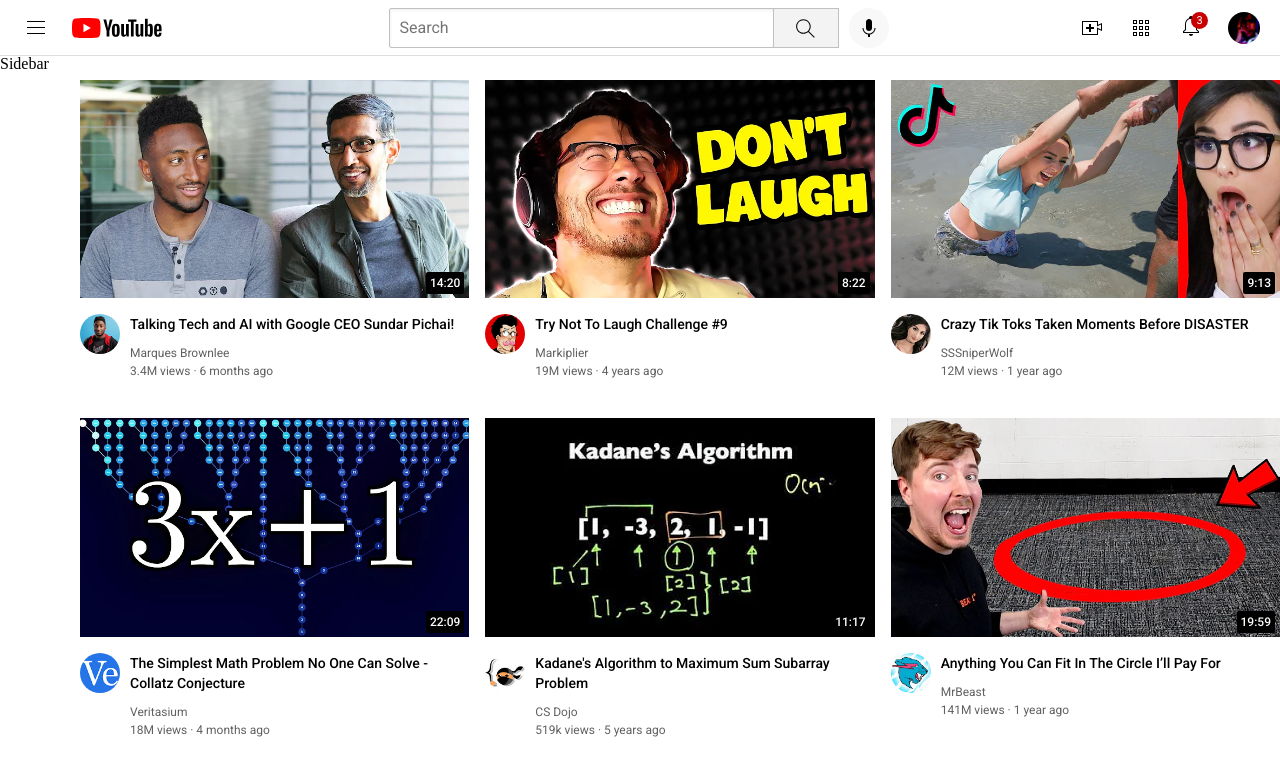
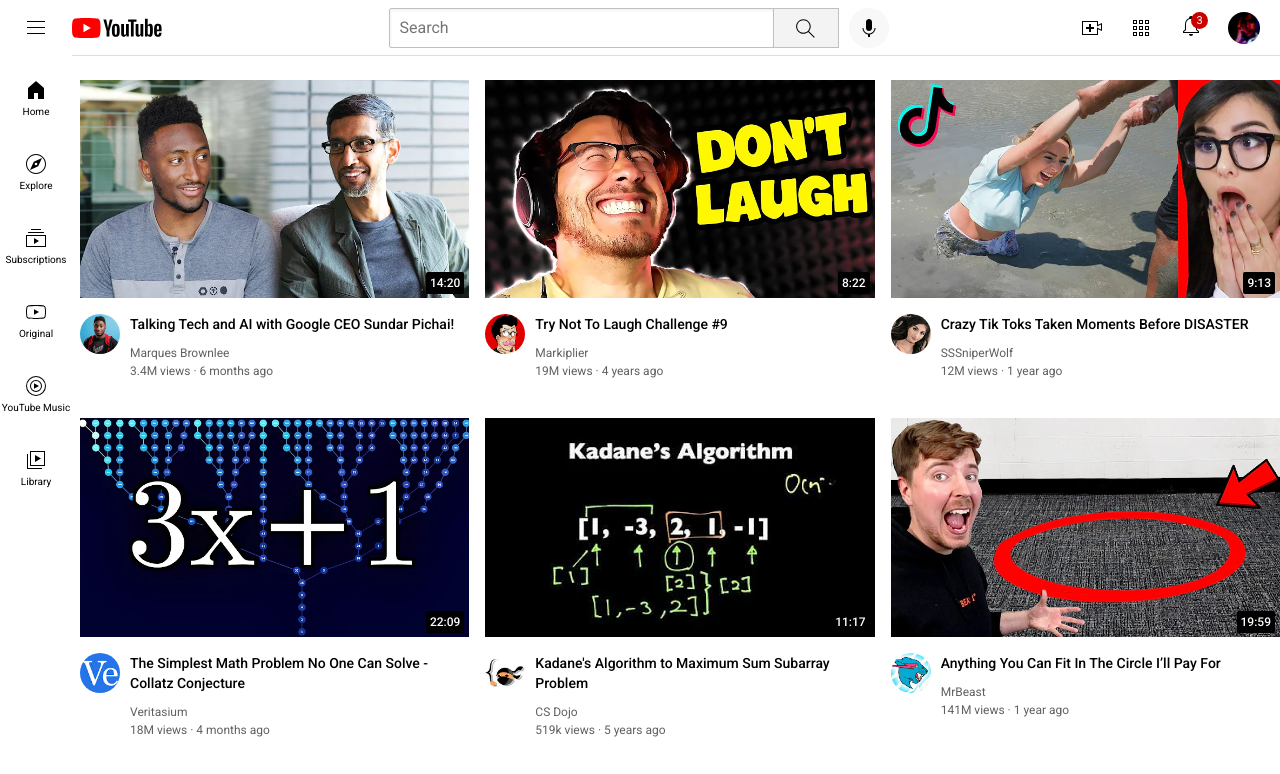
Before and after one commit to Bignarem/youtube-clone, a plain HTML site: page index.html in a window 1280 px wide. Shown: the top 774 px of the page. Drawn offline with Linux system fonts and the light colour scheme.

Commit message:
Añadí iconos y estilo al sidebar

```diff
--- a/index.html
+++ b/index.html
@@ -47,7 +47,30 @@
     <!-- Sidebar -->
 
     <div class="sidebar">
-      Sidebar
+      <div class="sidebar-link">
+        <img src="icons/home.svg" alt="">
+        <div>Home</div>
+      </div>
+      <div class="sidebar-link">
+        <img src="icons/explore.svg" alt="">
+        <div>Explore</div>
+      </div>
+      <div class="sidebar-link">
+        <img src="icons/subscriptions.svg" alt="">
+        <div>Subscriptions</div>
+      </div>
+      <div class="sidebar-link">
+        <img src="icons/originals.svg" alt="">
+        <div>Original</div>
+      </div>
+      <div class="sidebar-link">
+        <img src="icons/youtube-music.svg" alt="">
+        <div>YouTube Music</div>
+      </div>
+      <div class="sidebar-link">
+        <img src="icons/library.svg" alt="">
+        <div>Library</div>
+      </div>
     </div>
 
 <!-- Sección Video -->
--- a/styles/sidebar.css
+++ b/styles/sidebar.css
@@ -5,4 +5,29 @@
   top: 55px;
   background-color: white;
   width: 72px;
+  z-index: 200;
+  padding-top: 5px;
 }
+
+.sidebar-link {
+  height: 74px;
+  display: flex;
+  justify-content: center;
+  align-items: center;
+  flex-direction: column;
+  cursor: pointer;
+}
+
+.sidebar-link:hover {
+  background-color: rgb(235, 235, 235);
+}
+
+.sidebar-link img {
+  height: 24px;
+  margin-bottom: 4px;
+}
+
+.sidebar-link div {
+  font-family: Roboto, Arial;
+  font-size: 10px;
+}
```
Also changed, not shown: icons/explore.svg (added), icons/home.svg (added), icons/library.svg (added), icons/originals.svg (added), icons/subscriptions.svg (added), icons/youtube-music.svg (added).
